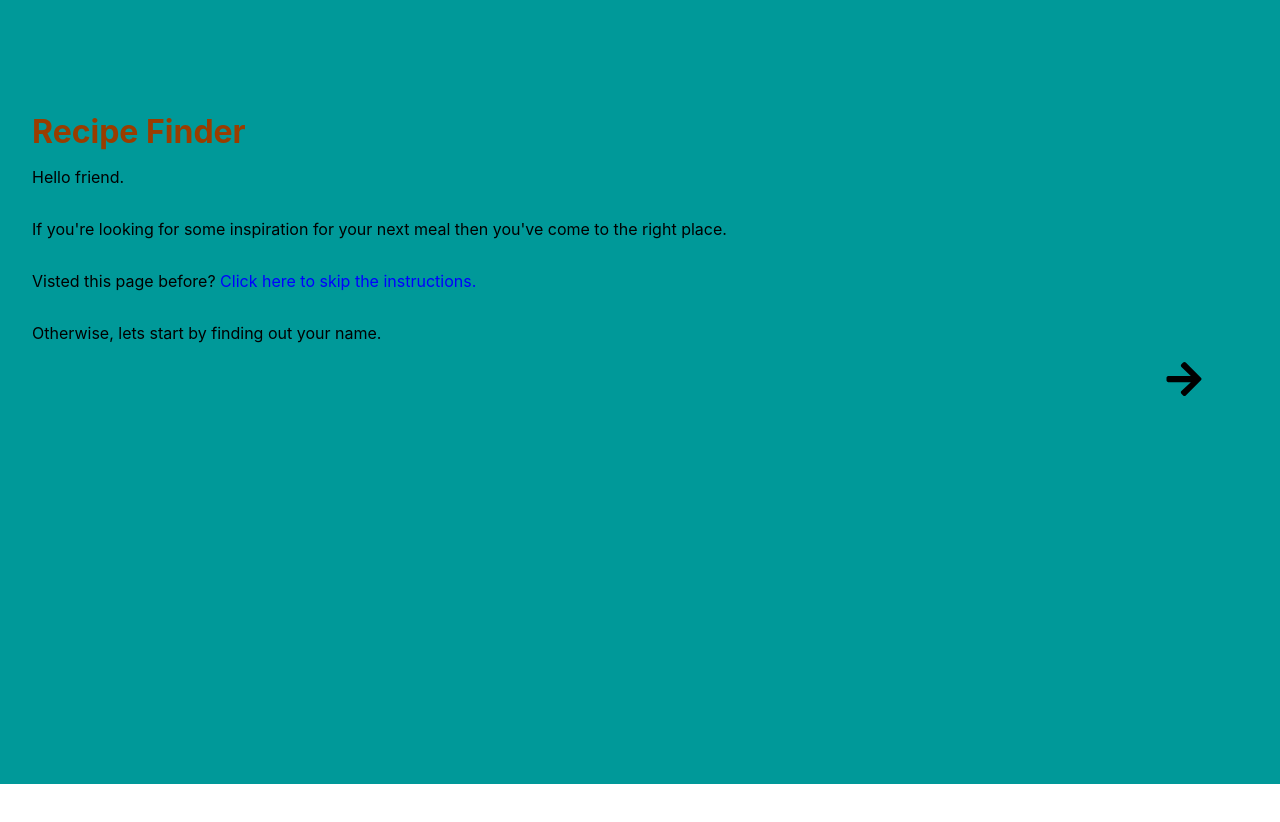
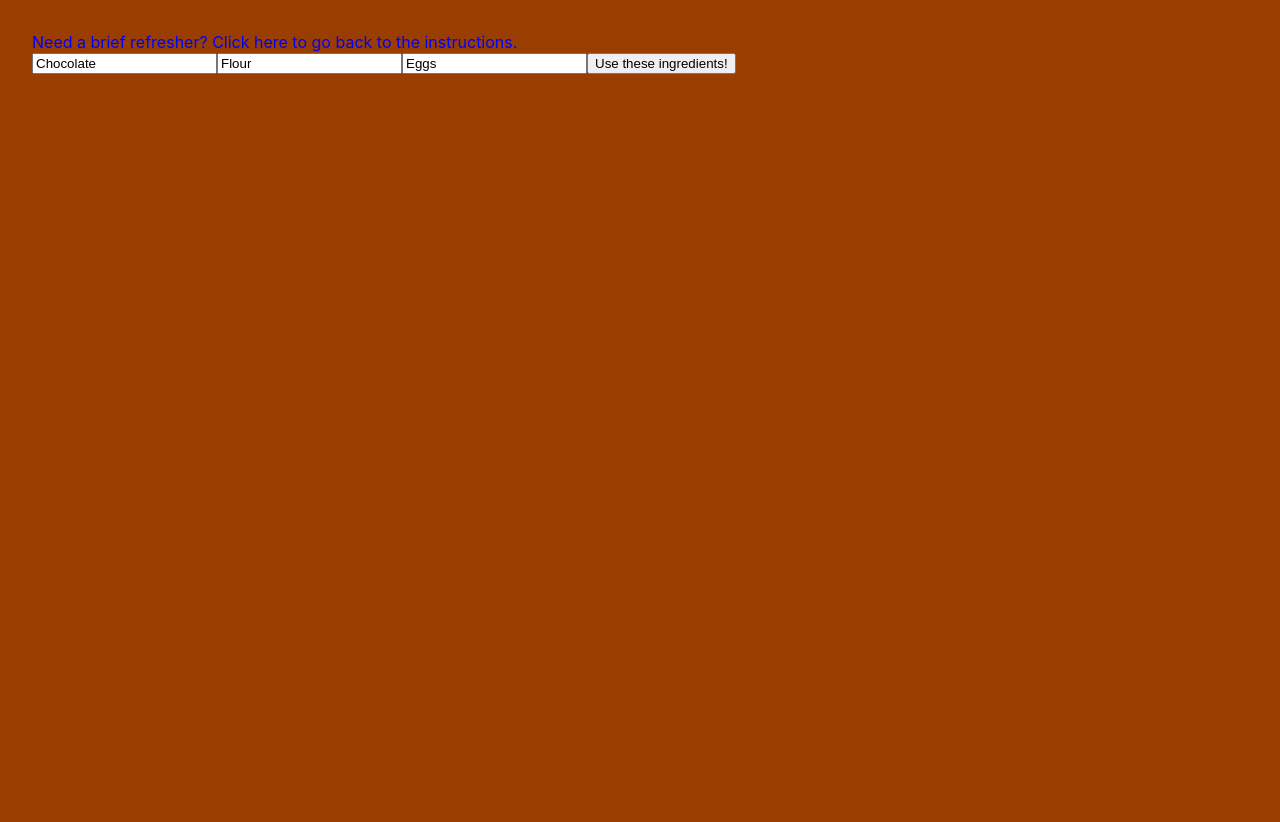
Before and after one commit to Wale-K/recipe-finder, a React (Create React App) app: page / in a window 1280 px wide. Shown: the top 822 px of the page. Before the commit the page ends 800 px from the top, so only its background shows below. Built offline with nearby package versions, Linux system fonts and the light colour scheme.

Commit message:
Move the arrow buttons around so they are in the same place on all pages.

```diff
--- a/src/App.js
+++ b/src/App.js
@@ -4,7 +4,15 @@ import { LandingPage } from "./components/LandingPage";
 import { Recipe } from "./components/Recipe";
 
 class App extends React.Component {
-  state = { displayLandingPage: true, displayRecipe: false };
+  state = {
+    displayLandingPage: false,
+    displayRecipe: true,
+    allIngredients: [
+      { ingredientName: "Chocolate" },
+      { ingredientName: "Flour" },
+      { ingredientName: "Eggs" },
+    ],
+  };
 
   handleSkipInstructions = () => {
     this.setState((prevState) => {
@@ -14,6 +22,11 @@ class App extends React.Component {
       };
     });
   };
+
+  // handleAddIngredient = () => {
+  //   this.state.ingredients.push("");
+  //   console.log(this.state.ingredients.length);
+  // };
 
   render() {
     return (
--- a/src/components/LandingPage.js
+++ b/src/components/LandingPage.js
@@ -5,8 +5,11 @@ import { colourPalette, rightArrow, leftArrow } from "../utilities";
 const Section = styled.div`
   display: ${(props) => props.toggleDisplay};
   flex-direction: column;
+  justify-content: space-between;
   margin: 0 auto;
   width: 100%;
+  height: 70vh;
+  background-color: pink;
   svg {
     width: 10vw;
     height: 5vh;
@@ -36,17 +39,13 @@ const LandingPageContainer = styled.div`
   display: ${(props) => props.toggleDisplay};
   flex-direction: column;
   background-color: ${colourPalette.background};
-  height: 90vh;
+  height: 100vh;
   padding: 2rem;
   span {
     color: blue;
     :hover {
       cursor: pointer;
     }
-  }
-  > div:first-child {
-    margin-top: 10vh;
-    background-color: pink;
   }
 `;
 
@@ -106,7 +105,6 @@ export class LandingPage extends React.Component {
       <LandingPageContainer
         toggleDisplay={this.props.displayLandingPage ? "flex" : "none"}
       >
-        <div />
         <Section
           toggleDisplay={this.state.introDisplay ? "flex" : "none"}
           align="flex-end"
@@ -126,7 +124,10 @@ export class LandingPage extends React.Component {
           <p>Otherwise, lets start by finding out your name.</p>
           <svg onClick={this.handleToggleDisplay}>{rightArrow}</svg>
         </Section>
-        <Section toggleDisplay={this.state.middleDisplay ? "flex" : "none"}>
+        <Section
+          toggleDisplay={this.state.middleDisplay ? "flex" : "none"}
+          justify="space-between;"
+        >
           <input
             placeholder="What's your name?"
             value={this.state.userName}
--- a/src/components/Recipe.js
+++ b/src/components/Recipe.js
@@ -1,17 +1,64 @@
 import React from "react";
 import styled from "styled-components";
+import { colourPalette } from "../utilities";
 
 const RecipeContainer = styled.div`
   display: ${(props) => props.toggleDisplay};
+  flex-direction: column;
   height: 100vh;
+  background-color: ${colourPalette.primary};
+  height: 100vh;
+  padding: 2rem;
+
+  span {
+    color: blue;
+    :hover {
+      cursor: pointer;
+    }
+  }
 `;
 
-export const Recipe = (props) => {
-  return (
-    <RecipeContainer toggleDisplay={props.displayRecipe ? "flex" : "none"}>
-      <p onClick={props.skipInstructions}>
-        Need a brief refresher? Click here to go back to the instructions.
-      </p>
-    </RecipeContainer>
-  );
-};
+export class Recipe extends React.Component {
+  state = {
+    allIngredients: [
+      { ingredientName: "Chocolate" },
+      { ingredientName: "Flour" },
+      { ingredientName: "Eggs" },
+    ],
+  };
+
+  handleUpdateIngredient(event, index) {
+    this.setState((prevState) => {
+      return {
+        allIngredients: [
+          ...prevState.allIngredients,
+          (prevState.allIngredients[index].ingredientName = event),
+        ],
+      };
+    });
+  }
+
+  render() {
+    return (
+      <RecipeContainer
+        toggleDisplay={this.props.displayRecipe ? "flex" : "none"}
+      >
+        <span onClick={this.props.skipInstructions}>
+          Need a brief refresher? Click here to go back to the instructions.
+        </span>
+        <div>
+          {this.state.allIngredients.map((ingredient, index) => {
+            return (
+              <input
+                key={ingredient.ingredientName}
+                value={ingredient.ingredientName}
+                onChange={() => this.handleUpdateIngredient.bind(this)}
+              />
+            );
+          })}
+          <button>Use these ingredients!</button>
+        </div>
+      </RecipeContainer>
+    );
+  }
+}
```
Also changed, not shown: 1 other file (tests, documents, lock files or other folders).
